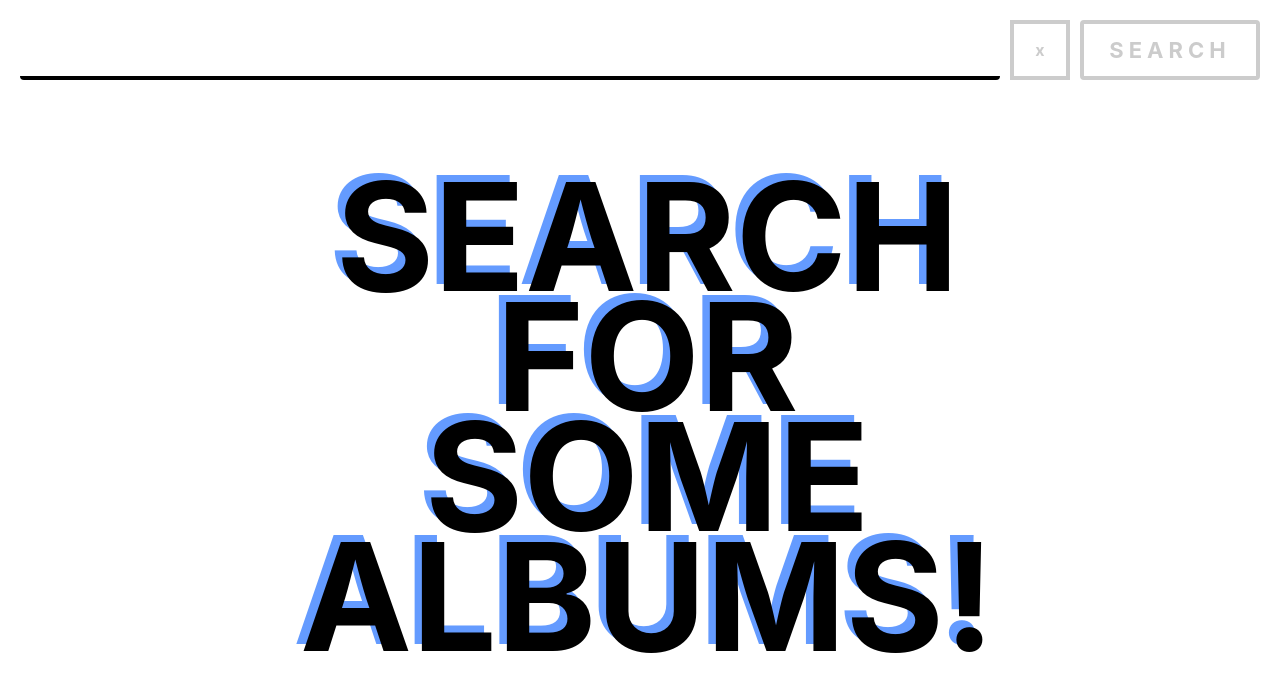
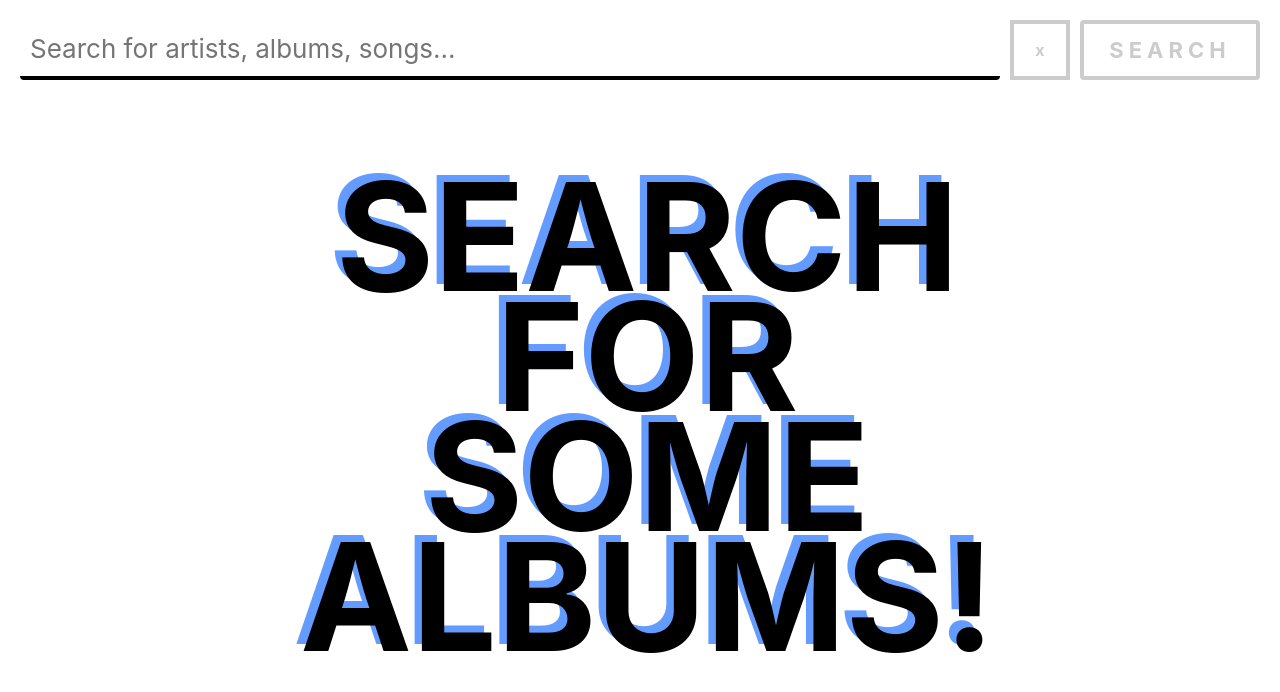
Before and after one commit to jfcali/itunes-fetcher, a React app: page / in a window 1280 px wide. Shown: the top 692 px of the page. Built offline with nearby package versions, Linux system fonts and the light colour scheme.

Commit message:
Add field placeholder & Add restriction to search for empty query

```diff
--- a/src/components/SearchBar/SearchBar.js
+++ b/src/components/SearchBar/SearchBar.js
@@ -26,7 +26,7 @@ class SearchBar extends Component {
   };
 
   handleEnter = e => {
-    if (e.key === 'Enter') {
+    if (e.key === 'Enter' && this.state.query && this.state.query.length) {
       this.props.fetchAlbums({ query: this.state.query });
     }
   };
@@ -42,6 +42,7 @@ class SearchBar extends Component {
           onChange={this.updateText.bind(this)}
           onKeyPress={this.handleEnter}
           disabled={this.props.loading}
+          placeholder="Search for artists, albums, songs..."
         />
         <Clear
           clickhandler={this.clearText.bind(this)}
```
